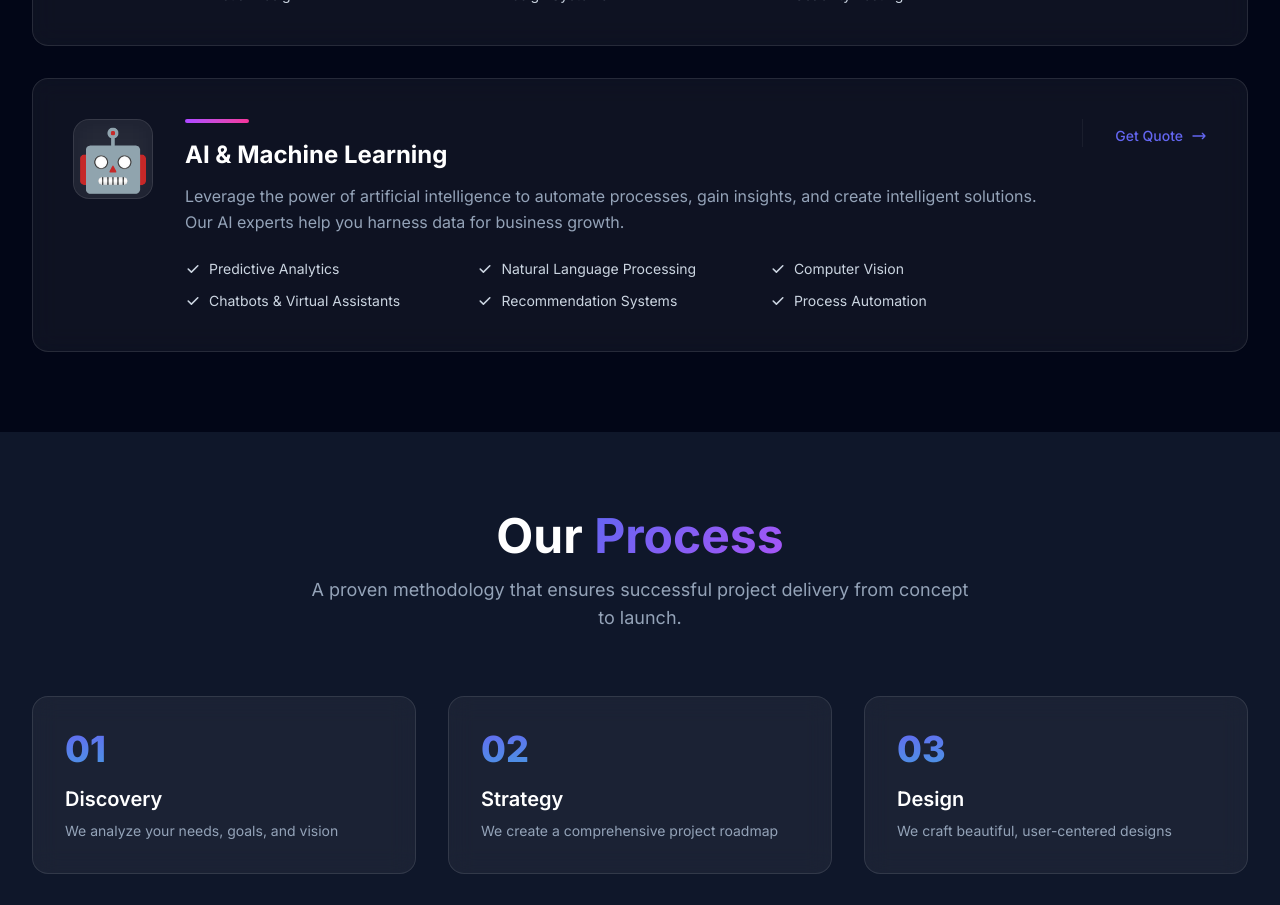
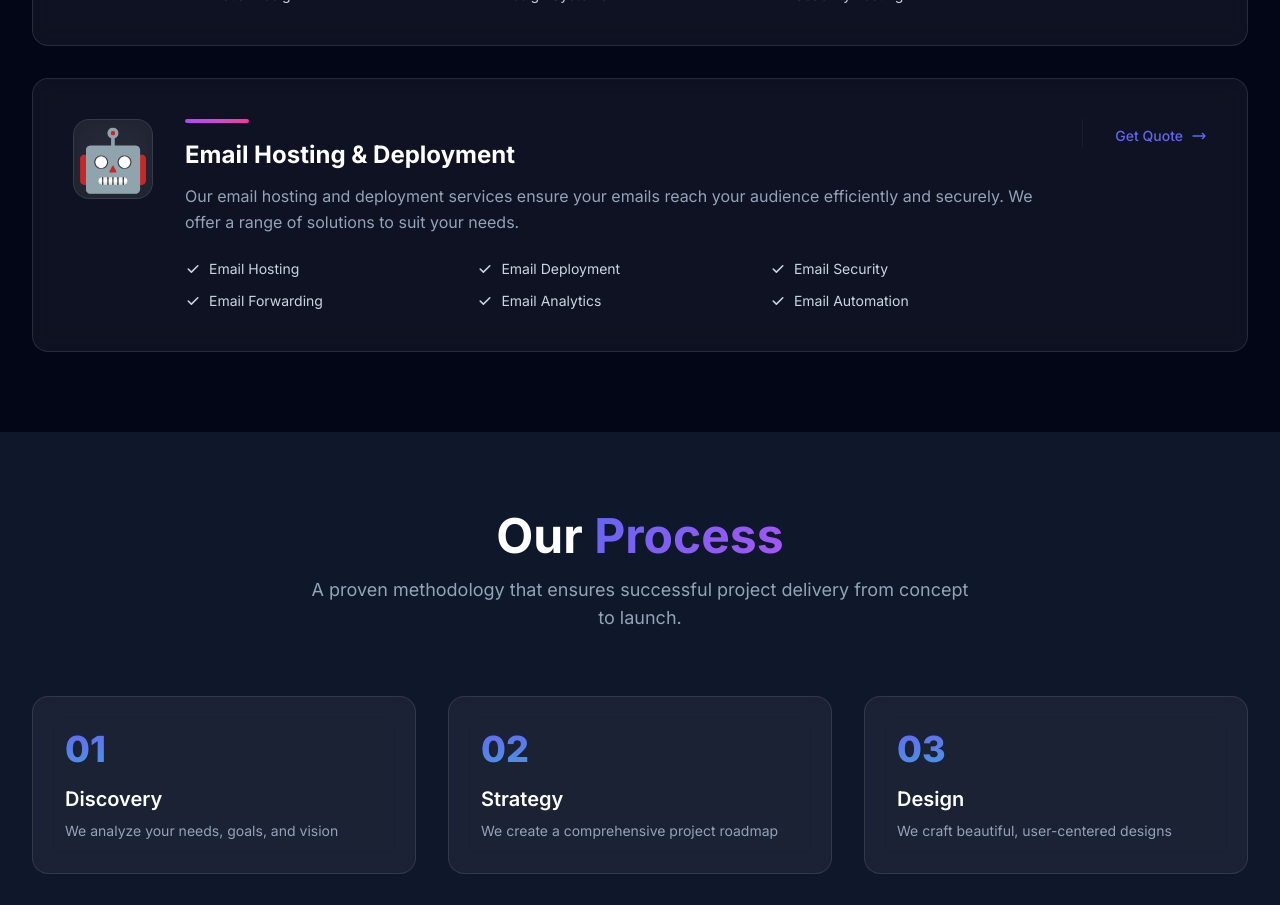
Before and after one commit to Ahmed-Abdelgawad-Dev/sonto-ds, a Vue app: page /services in a window 1280 px wide. Shown: the part 1960-2865 px from the top of the page. Built offline with nearby package versions, Linux system fonts and the light colour scheme.

Commit message:
Design Customisations & New Button Border Effects Edge Tracer

```diff
--- a/src/views/ServicesView.vue
+++ b/src/views/ServicesView.vue
@@ -84,16 +84,16 @@ const services = [
   },
   {
     icon: "🤖",
-    title: "AI & Machine Learning",
+    title: "Email Hosting & Deployment",
     description:
-      "Leverage the power of artificial intelligence to automate processes, gain insights, and create intelligent solutions. Our AI experts help you harness data for business growth.",
+      "Our email hosting and deployment services ensure your emails reach your audience efficiently and securely. We offer a range of solutions to suit your needs.",
     features: [
-      "Predictive Analytics",
-      "Natural Language Processing",
-      "Computer Vision",
-      "Chatbots & Virtual Assistants",
-      "Recommendation Systems",
-      "Process Automation",
+      "Email Hosting",
+      "Email Deployment",
+      "Email Security",
+      "Email Forwarding",
+      "Email Analytics",
+      "Email Automation",
     ],
     gradient: "from-purple-500 to-pink-500",
     // price: "Custom Pricing",
```
